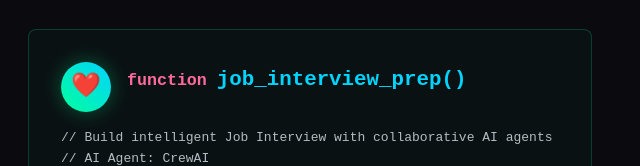
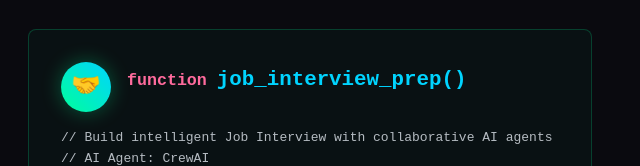
Before and after one commit to sebastianperezv/sebastianperezv.github.io, a plain HTML site: page index.html in a window 1280 px wide. Shown: the part 2054-2220 px from the top of the page, 628-1268 px from the left. Drawn offline with Linux system fonts and the light colour scheme.

Commit message:
Update index.html

```diff
--- a/index.html
+++ b/index.html
@@ -644,7 +644,7 @@
                 <!-- Project 4: Job Interview Prep -->
                 <div class="project-card fade-in">
                     <div class="project-header">
-                        <div class="project-icon">❤️</div>
+                        <div class="project-icon">🤝</div>
                         <h3>job_interview_prep()</h3>
                     </div>
                     <p>// Build intelligent Job Interview with collaborative AI agents<br>
```
